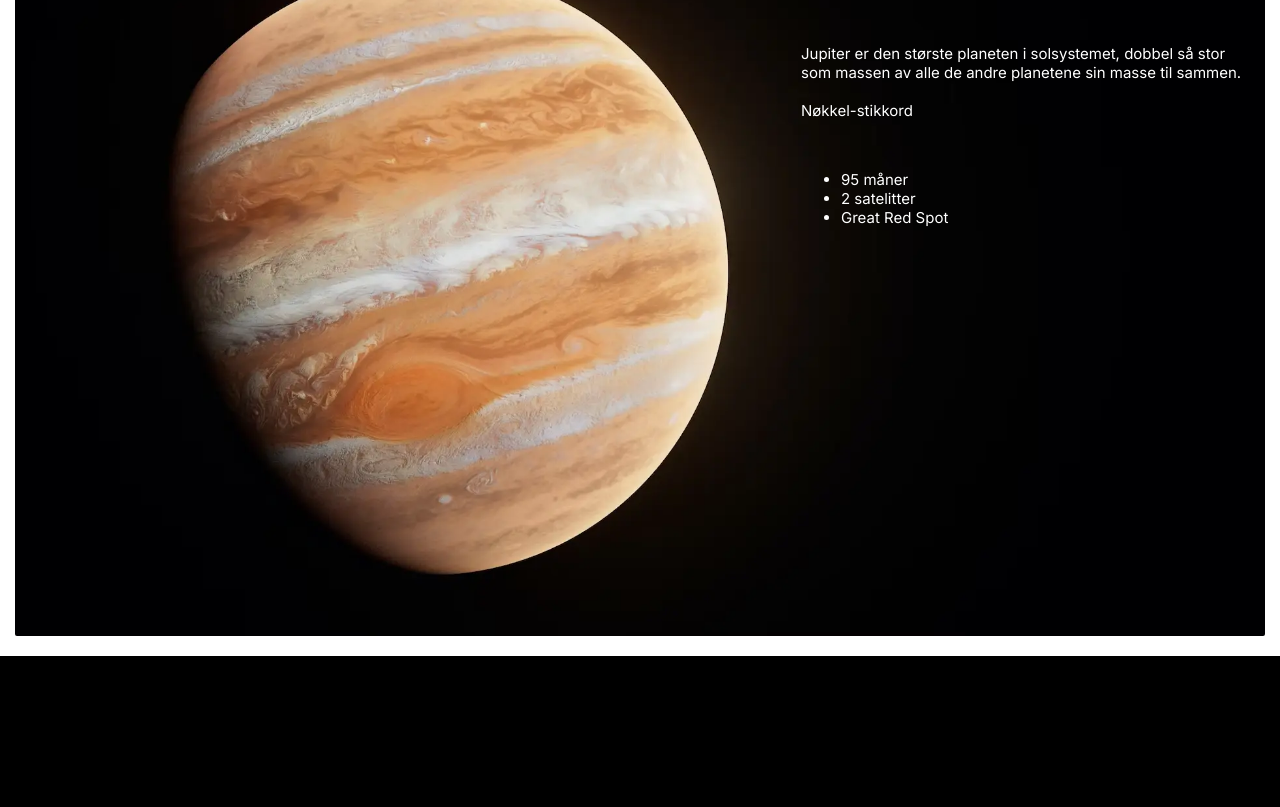
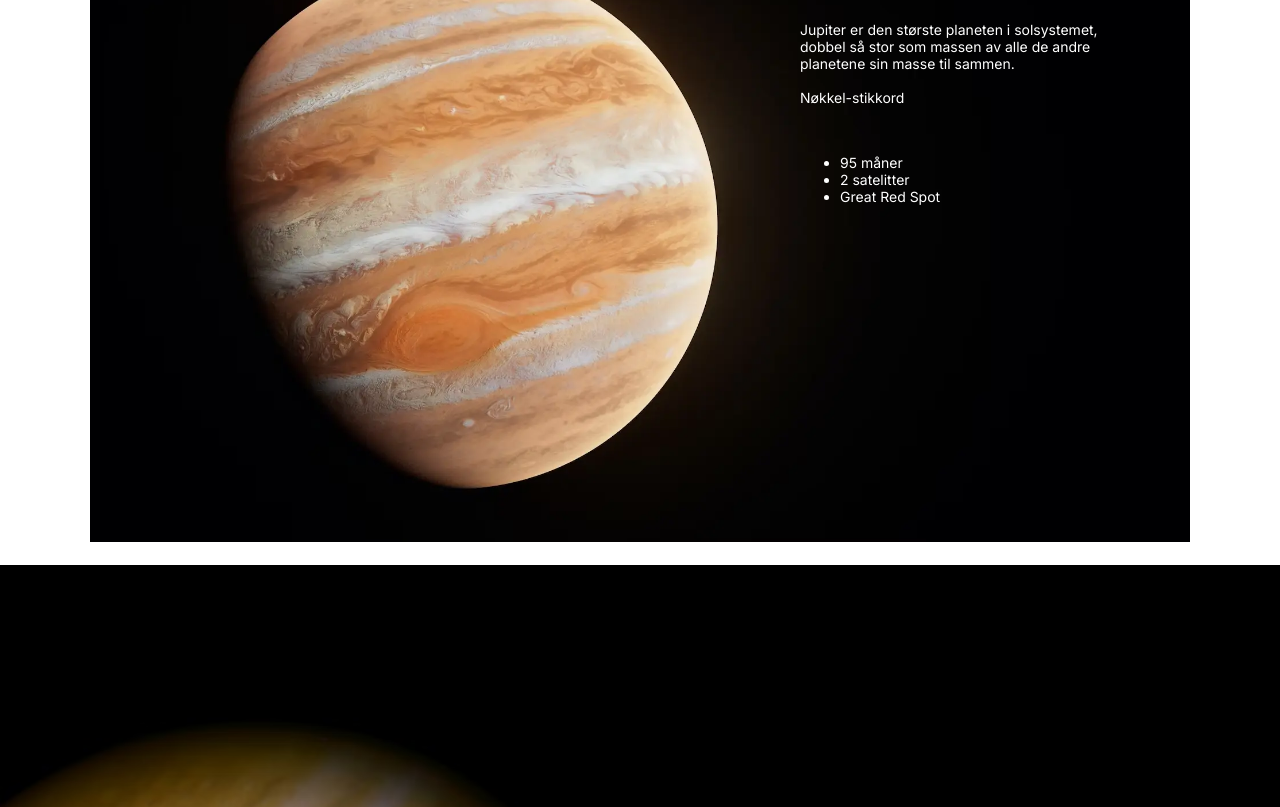
Before and after one commit to tordvb10/Jupiter, a plain HTML site: page index.html in a window 1280 px wide. Shown: the part 179-986 px from the top of the page. Drawn offline with Linux system fonts and the light colour scheme; a web font is replaced by a local one.

Commit message:
fikset intro

```diff
--- a/index.html
+++ b/index.html
@@ -28,12 +28,19 @@
     <!--main-->
     <main>
       <!--introduksjon-->
-      <section class="DisplayFlexColumnRightSpaceBetween" id="introduksjon">
+      <section class="DisplayFlexColumnRightSpaceBetween" id="introduksjon2">
+        <div class="imgcontainer">
+          <img
+            src="img/JupiterIntro.webp"
+            alt="JupiterIntro"
+            id="ImgJupiterIntro"
+          />
+          <div class="imgtekst">
             <div class="DisplayFlexColumnLeftSpaceAround">
               <h1>-- Jupiter --</h1>
               <p>
-            Jupiter er den største planeten i solsystemet, dobbel så stor som
-            massen av alle de andre planetene sin masse til sammen.
+                Jupiter er den største planeten i solsystemet, dobbel så stor
+                som massen av alle de andre planetene sin masse til sammen.
                 <br /><br />
                 Nøkkel-stikkord
               </p>
@@ -43,7 +50,10 @@
                 <li>Great Red Spot</li>
               </ul>
             </div>
+          </div>
+        </div>
       </section>
+
       <div class="pimg pimg4"></div>
       <!--Jupiter-->
       <section class="DisplayFlexRowSpaceAroundMiddle" id="Jupiter">
--- a/style.css
+++ b/style.css
@@ -361,22 +361,22 @@ main h1 {
   -webkit-text-stroke-color: #442e19;
 }
 /*Section Introduksjon*/
-main #introduksjon > * > * {
-  max-width: 454px;
+main #ImgJupiterIntro {
+  width: 100%;
 }
-main #introduksjon {
-  color: #ffffff;
-  background-image: url("img/JupiterIntro.webp");
-  background-repeat: no-repeat;
-  background-size: 100% 100%;
-  height: 703px;
-  width: 1230px;
-  margin: 20px auto;
-  font-size: 15px;
-  font-weight: 500;
-  border-radius: 2px;
+main .imgtekst {
+  position: absolute;
+  left: 75%;
+  top: 8px;
+  transform: translate(-50%);
+  color: #fff;
 }
-main #introduksjon h1 {
+main #introduksjon2 {
+  padding: 20px 7%;
+  background-color: #fff;
+}
+
+main #introduksjon2 h1 {
   border: none;
   color: #ffffff;
   font-size: 30px;
```
Lines whose indentation alone changed are shown as unchanged.
